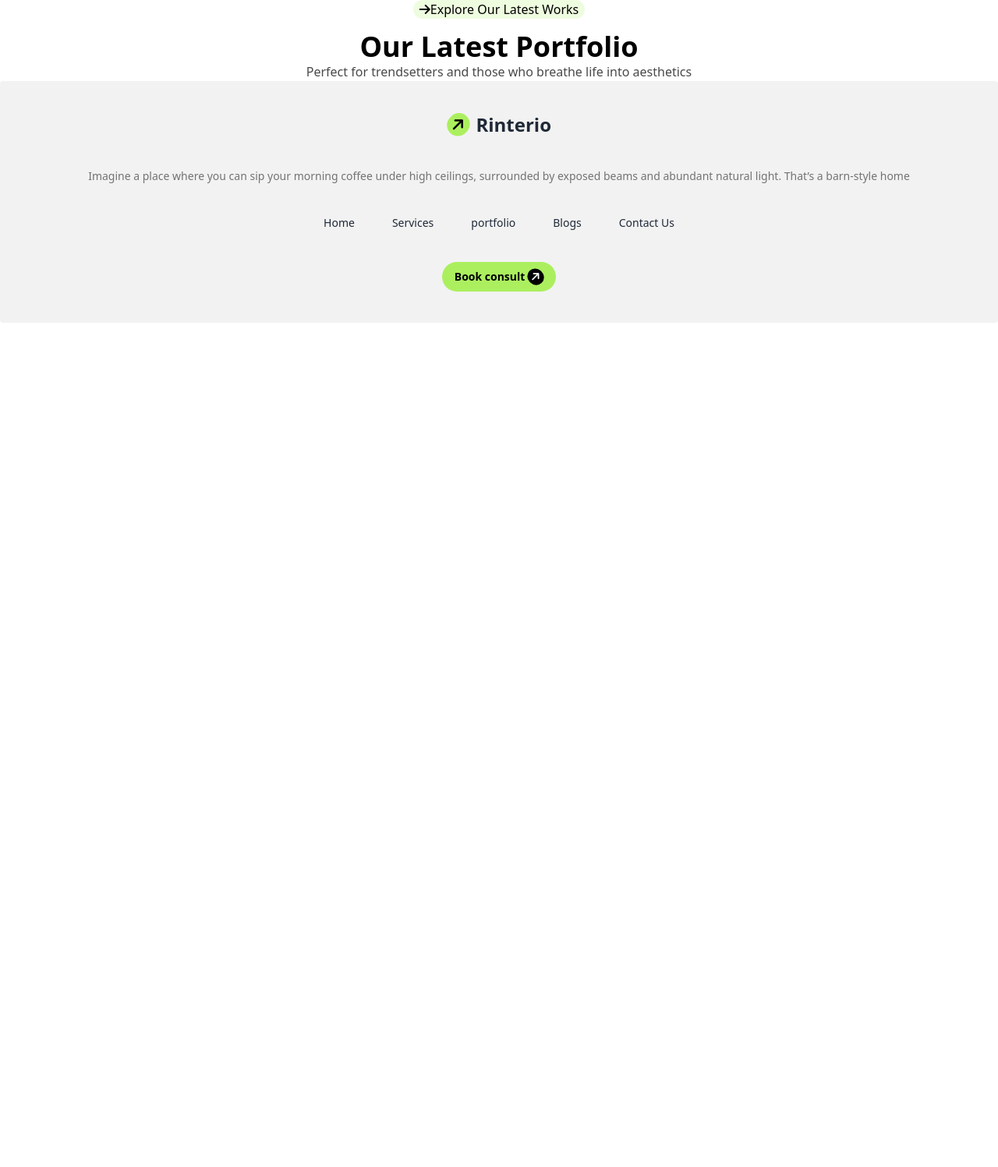
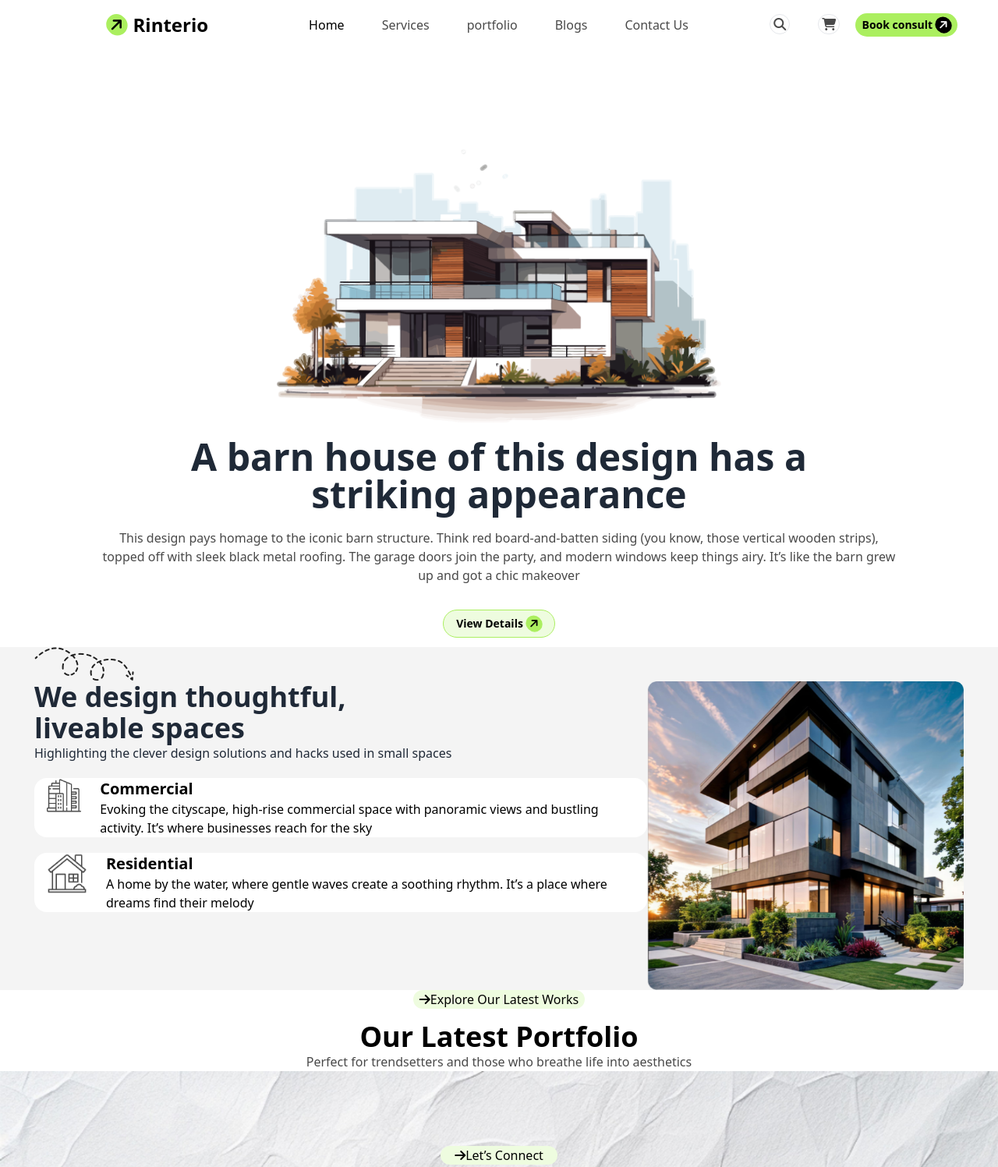
Before and after one commit to ShiktoBakshi/a-barn-house, a plain HTML site: page index.html in a window 1280 px wide. Shown: the top 1497 px of the page at 78% size. Before the commit the page ends 800 px from the top, so only its background shows below. Drawn offline with nearby package versions, Linux system fonts and the light colour scheme.

Commit message:
banner done

```diff
--- a/index.html
+++ b/index.html
@@ -1,6 +1,6 @@
 <!DOCTYPE html>
-<html lang="en ">
-<head>
+<html lang="en " data-theme="light">
+<head >
     <meta charset="UTF-8">
     <meta name="viewport" content="width=device-width, initial-scale=1.0">
     <title>A-barn-house</title>
@@ -21,16 +21,24 @@
         tailwind.config = {
           theme: {
             extend: {
+              bg: "url('/assets/bg.jpg')",
+
               colors: {
                clifford: '#da373d',
                common:'#abef5f',
-                primarybg:'f4f4f4',
                light:'#eefcdf',
                colorp:'#494949',
+               colorb:'#e9e9e9',
+               footer:'#1c1c1c',
+               list:'#737373',
+               bgcolor:'#1c1c1c',
+               Discuss:'#535353',
+              }
+
             }
           }
         }
-        }
+
       </script>
 
 </head>
@@ -39,54 +47,141 @@
     <header>
         <!-- nav section start -->
         <nav>
+          <div class="navbar bg-base-100">
+            <div class="flex-1 ">
+              <a class="btn btn-ghost lg:px-32 text-xl"><i class="bg-common -rotate-45 rounded-2xl  px-1 py-1 text-black fa-solid fa-arrow-right"></i><span class="text-black font-bold text-2xl">Rinterio</span></a>
+              <div class="lg:grid lg:grid-flow-col
+              gap-12  hidden ">
+                <a class="link link-hover text-black ">Home</a>
+                <a class="link link-hover text-colorp ">Services</a>
+                <a class="link link-hover text-colorp ">portfolio</a>
+                <a class="link link-hover text-colorp ">Blogs</a>
+                <a class="link link-hover text-colorp ">Contact Us</a>
+            </div>
+            </div>
 
+            <div class=" flex-none  lg:px-11 ">
+             <div class="hidden lg:inline">
+              <i class="fa-solid fa-magnifying-glass bg-white lg:rounded-2xl lg:px-1 lg:py-1 lg:mx-4 lg:text-colorp border border-inherit "></i>
+              <i class="fa-solid fa-cart-shopping bg-white rounded-2xl px-1 py-1 mx-4 text-colorp border border-inherit "></i>
+              <button class="bg-common text-black font-extrabold text-sm rounded-3xl  lg:py-1 lg:px-2 lg:rounded-3xl hidden lg:inline " >Book consult  <i class="fa-solid fa-arrow-right -rotate-45 px-1 py-1 bg-black rounded-xl  text-white "></i></button>
+             </div>
+             <i class="fa-solid fa-bars lg:hidden border border-inherit px-3 py-3 rounded-3xl"></i>
+            </div>
+          </div>
         </nav>
         <!-- nav section end-->
 
         <!-- banner section start -->
         <section>
-
+          <div class="flex justify-center pt-32" >
+            <img  src="/assets/banner.png" alt="">
+          </div>
+          <h1 class=" text-center text-5xl font-bold pt-5">A barn house of this design  has a <br> striking appearance</h1>
+          <p class="text-center px-32 py-5 text-colorp">
+            This design pays homage to the iconic barn structure. Think red board-and-batten siding (you know, those vertical wooden strips), topped off with sleek black metal roofing. The garage doors join the party, and modern windows keep things airy. It’s like the barn grew up and got a chic makeover
+          </p>
+         <div class="flex justify-center py-3">
+          <button class="bg-light border border-common  text-black font-extrabold text-sm   rounded-3xl  lg:py-1.5 lg:px-4 lg:rounded-3xl   " >View Details <i class="fa-solid fa-arrow-right -rotate-45 px-1 py-1 bg-common text-black rounded-xl  "></i>  </button>
+         </div>
         </section>
         <!-- banner section end  -->
     </header>
-     <!-- header section end -->
+
 
   <!-- main section start  -->
     <main>
+  <!-- design section start -->
+    <section class="bg-[#f4f4f4] px-11">
+
+      <div>
+        <img src="/assets/Vector.png" alt="">
+
+      </div>
+
+      <div class="flex justify-between">
+        <div>
+          <h3 class="font-bold text-4xl">We design thoughtful,<br> liveable spaces</h3>
+          <p> Highlighting the clever design solutions and hacks used in small spaces</p>
+          <div class="flex  bg-white  lg:gap-6  lg:my-5 lg:px-4 rounded-2xl">
+            <div>
+             <img src="/assets/commercial.png" alt="">
+            </div>
+           <div >
+            <h3 class="font-semibold text-black text-xl">Commercial</h3>
+            <p class="text-black"> Evoking the cityscape,  high-rise commercial space with panoramic views and bustling activity. It’s where businesses reach for the sky</p>
+           </div>
+          </div>
+          <div class="flex bg-white lg:gap-6 lg:my-5 lg:px-4 rounded-2xl">
+            <div >
+              <img src="/assets/residential.png" alt="">
+             </div>
+             <div>
+             <h3 class="font-semibold text-black text-xl">Residential</h3>
+             <p class="text-black"> A home by the water, where gentle waves create a soothing rhythm. It’s a place where dreams find their melody</p>
+             </div>
+          </div>
+       </div>
+
+         <div>
+           <img src="/assets/Rectangle.png" alt="">
+         </div>
+      </div>
+
+
+    </section>
+
 
   <!-- Our Latest Portfolio -->
-  <section class=" ">
+  <section>
     <h4 class=" text-center bg-light w-[220px]  rounded-2xl mx-auto text-black mb-4  "><i class="  fa-solid fa-arrow-right"></i>Explore Our Latest Works</h4>
     <h1 class="text-center text-black text-4xl font-bold">Our Latest Portfolio</h1>
     <p class="text-center text-colorp">Perfect for trendsetters and those who breathe life into aesthetics</p>
+      <div class="lg:grid-cols-4 grid-cols-1 lg:grid-rows-2  ">
 
+      </div>
   </section>
   <!-- Let’s Discuss Next Project -->
-   <section class="">
+      <section class="bg-[url('/assets/bg.jpg')] bg-no-repeat bg-cover py-24">
+
+      <h4 class=" text-center bg-light w-[150px]  rounded-2xl mx-auto text-black mb-4 "><i class="  fa-solid fa-arrow-right "></i>Let’s Connect</h4>
+
+      <h2 class="text-center font-bold text-4xl pb-3">Let’s Discuss Next Project</h2>
+      <p class="text-center lg:px-60 py-2 px-2 text-Discuss">Imagine waking up in your cozy loft bedroom, sunlight streaming through the barn’s weathered windows. You pad downstairs, the old wooden steps creaking under your feet, and step out onto the wide porch</p>
+      <div class="grid grid-cols-1 lg:grid-cols-2 lg:gap-3 lg:px-56 gap-3 px-5">
+        <input class="lg:w-96 rounded-2xl px-5 py-1.5" type="text" placeholder="First Name">
+        <input class="lg:w-96 rounded-2xl px-5 py-1.5" type="text" placeholder="Last Name">
+        <input class="lg:w-96 rounded-2xl px-5 py-1.5" type="text" placeholder="Phone Number">
+        <input class="lg:w-96 rounded-2xl px-5 py-1.5" type="text" placeholder="Email Address">
+        <textarea class="textarea lg:col-span-2  rounded-2xl px-5 py-1.5 " placeholder="Write your message here"></textarea>
+
+      </div>
+      <div class="flex justify-center py-5">
+        <button class="bg-common text-black font-extrabold text-sm py-3 px-36 rounded-3xl  lg:py-2 lg:px-96 lg:rounded-3xl   " >Send Mail <i class="fa-solid fa-arrow-right -rotate-45 px-1 py-1 bg-black rounded-xl  text-white "></i></button>
+      </div>
 
    </section>
     </main>
- <!-- main section end  -->
+
 
   <!-- footer section start -->
 
-      <footer class="footer footer-center bg-base-200 text-base-content rounded p-10 ">
-        <h3 class="flex text-2xl font-extrabold"><i class="bg-common -rotate-45 rounded-2xl  px-1.5   text-xl text-black fa-solid fa-arrow-right"></i>Rinterio</h3>
+      <footer class="footer footer-center bg-footer text-base-content rounded p-10 ">
+        <h3 class="flex text-white text-2xl font-extrabold"><i class="bg-common -rotate-45 rounded-2xl  px-1.5   text-xl text-black fa-solid fa-arrow-right"></i>Rinterio</h3>
         <p class="text-[#737373]">Imagine a place where you can sip your morning coffee under high ceilings, surrounded by exposed beams and abundant natural light. That’s a barn-style home</p>
         <nav class="grid grid-flow-row sm:grid-flow-col
         gap-12">
-          <a class="link link-hover">Home</a>
-          <a class="link link-hover">Services</a>
-          <a class="link link-hover">portfolio</a>
-          <a class="link link-hover">Blogs</a>
-          <a class="link link-hover">Contact Us</a>
+          <a class="link link-hover text-list">Home</a>
+          <a class="link link-hover text-list">Services</a>
+          <a class="link link-hover text-list">portfolio</a>
+          <a class="link link-hover text-list">Blogs</a>
+          <a class="link link-hover text-list">Contact Us</a>
         </nav>
 
         <aside>
-           <button class="bg-common text-black font-extrabold text-sm py-3 px-16 rounded-3xl  md:py-2 md:px-4 md:rounded-3xl   " >Book consult  <i class="fa-solid fa-arrow-right -rotate-45 px-1 py-1 bg-black rounded-xl  text-white "></i></button>
+           <button class="bg-common text-black font-extrabold text-sm py-3 px-28 rounded-3xl  lg:py-2 lg:px-4 lg:rounded-3xl   " >Book consult  <i class="fa-solid fa-arrow-right -rotate-45 px-1 py-1 bg-black rounded-xl  text-white "></i></button>
         </aside>
       </footer>
 
-    <!-- footer section end -->
 </body>
 </html>
```
Lines whose indentation alone changed are shown as unchanged.
